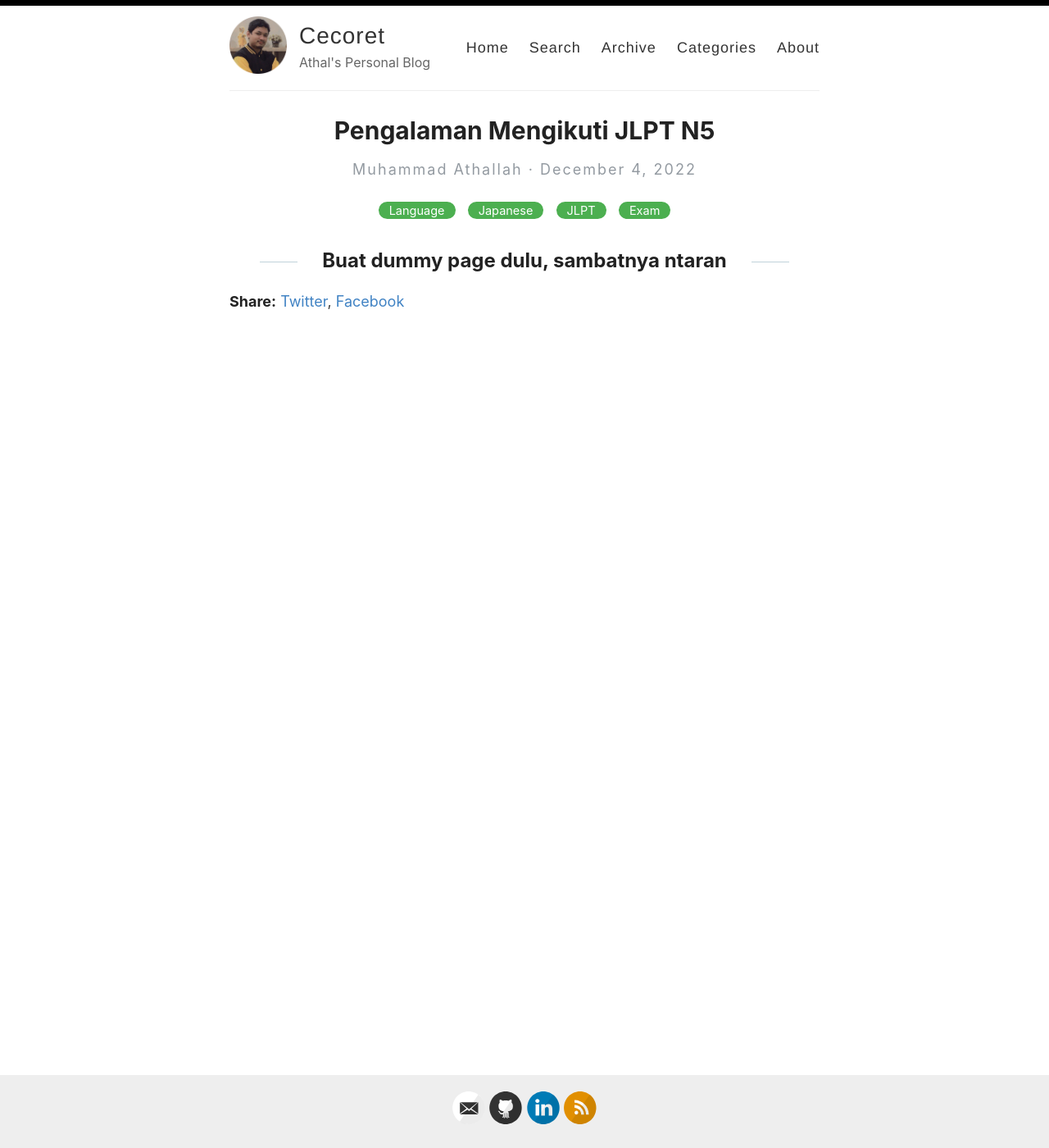
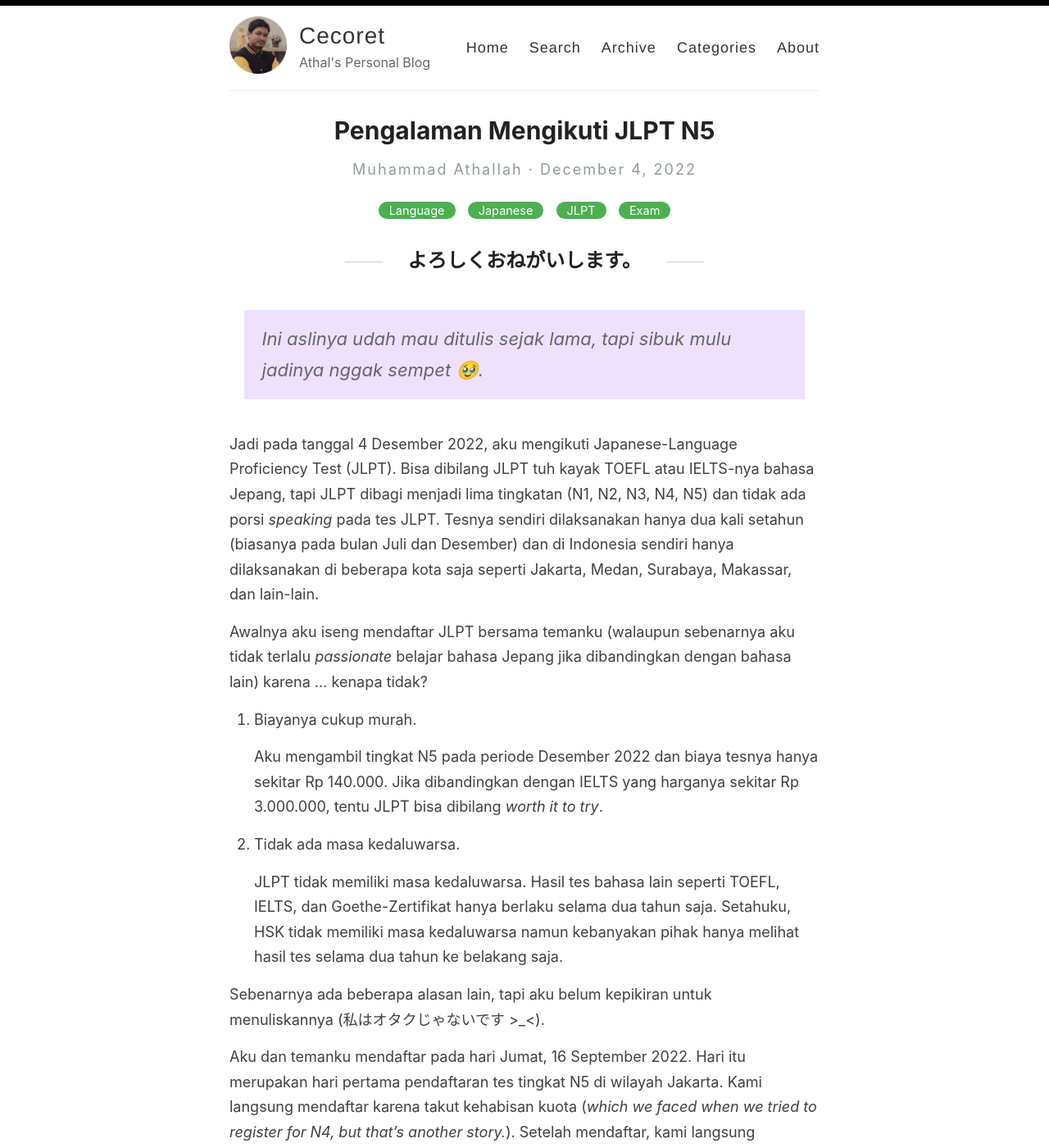
Before and after one commit to determinedguy/cecoret, a Jekyll site: the page built from _posts/2022-12-04-jlpt-n5-experience.md, in a window 1280 px wide and 1400 px high. Shown: the whole window at 82% size. Built offline with Jekyll 4.4.1, drawn with Linux system fonts in a browser that asks for light colours; some of the changed text lies outside the part shown.

Commit message:
feat: JLPT
made some progress

```diff
--- a/_posts/2022-12-04-jlpt-n5-experience.md
+++ b/_posts/2022-12-04-jlpt-n5-experience.md
@@ -4,4 +4,25 @@ title: Pengalaman Mengikuti JLPT N5
 categories: [Language, Japanese, JLPT, Exam]
 ---
 
-## Buat dummy page dulu, sambatnya ntaran
+## よろしくおねがいします。
+
+> Ini aslinya udah mau ditulis sejak lama,
+> tapi sibuk mulu jadinya nggak sempet 🥹.
+
+Jadi pada tanggal 4 Desember 2022, aku mengikuti Japanese-Language Proficiency Test (JLPT). Bisa dibilang JLPT tuh kayak TOEFL atau IELTS-nya bahasa Jepang, tapi JLPT dibagi menjadi lima tingkatan (N1, N2, N3, N4, N5) dan tidak ada porsi *speaking* pada tes JLPT. Tesnya sendiri dilaksanakan hanya dua kali setahun (biasanya pada bulan Juli dan Desember) dan di Indonesia sendiri hanya dilaksanakan di beberapa kota saja seperti Jakarta, Medan, Surabaya, Makassar, dan lain-lain.
+
+Awalnya aku iseng mendaftar JLPT bersama temanku (walaupun sebenarnya aku tidak terlalu *passionate* belajar bahasa Jepang jika dibandingkan dengan bahasa lain) karena ... kenapa tidak?
+
+1. Biayanya cukup murah.
+
+    Aku mengambil tingkat N5 pada periode Desember 2022 dan biaya tesnya hanya sekitar Rp 140.000. Jika dibandingkan dengan IELTS yang harganya sekitar Rp 3.000.000, tentu JLPT bisa dibilang *worth it to try*.
+
+2. Tidak ada masa kedaluwarsa.
+
+    JLPT tidak memiliki masa kedaluwarsa. Hasil tes bahasa lain seperti TOEFL, IELTS, dan Goethe-Zertifikat hanya berlaku selama dua tahun saja. Setahuku, HSK tidak memiliki masa kedaluwarsa namun kebanyakan pihak hanya melihat hasil tes selama dua tahun ke belakang saja.
+
+Sebenarnya ada beberapa alasan lain, tapi aku belum kepikiran untuk menuliskannya (私はオタクじゃないです >_<).
+
+Aku dan temanku mendaftar pada hari Jumat, 16 September 2022. Hari itu merupakan hari pertama pendaftaran tes tingkat N5 di wilayah Jakarta. Kami langsung mendaftar karena takut kehabisan kuota (*which we faced when we tried to register for N4, but that's another story.*). Setelah mendaftar, kami langsung membayar biaya tesnya dengan QRIS. Kami pun langsung mencoba mencari pola soal tes JLPT N5 agar kami tidak terlalu kaget saat tes nantinya.
+
+> Fast forward to 4 December 2022.
```
